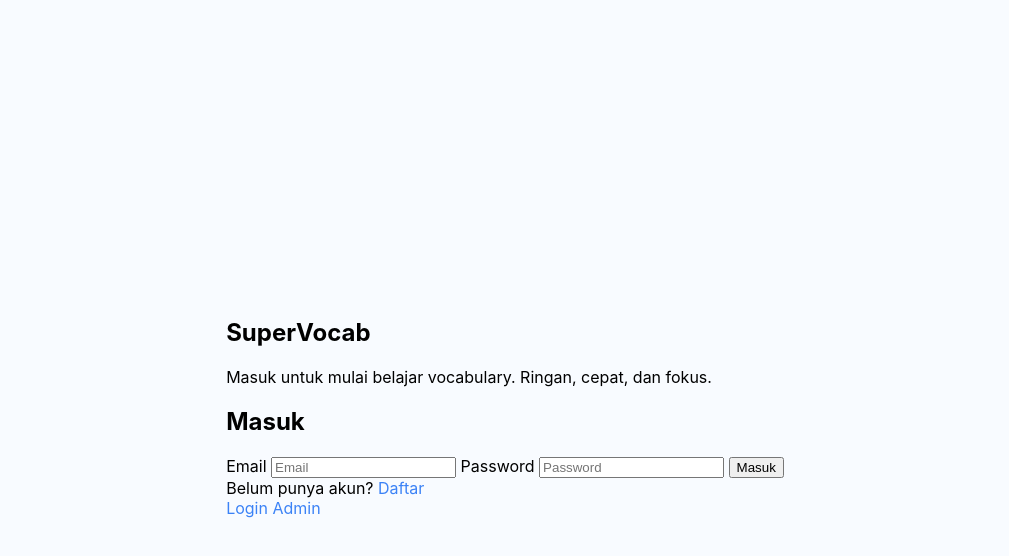
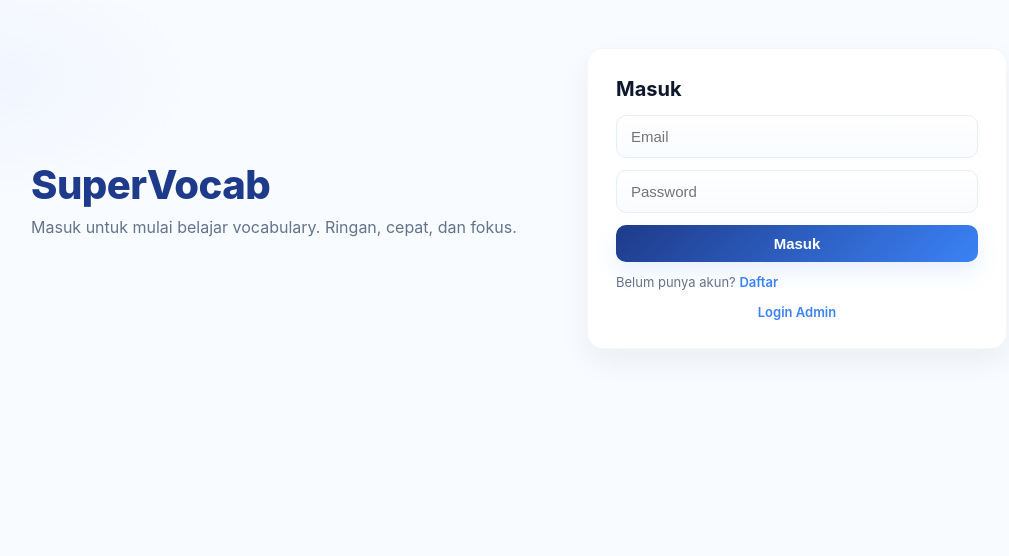
Before and after one commit to superenglishid/supervocab, a plain HTML site: page index.html in a window 1280 px wide. Shown: the whole page, without its empty margins (135-1144 px from the left). Drawn offline with Linux system fonts and the light colour scheme.

Commit message:
Update style.css

```diff
--- a/style.css
+++ b/style.css
@@ -1,57 +1,134 @@
-/* LOGIN PAGE */
-.login-body {
-  background: #F8FBFF;
-  font-family: Inter, sans-serif;
-  display: flex;
-  justify-content: center;
-  align-items: center;
-  min-height: 100vh;
+/* ---------- LOGIN / GLOBAL ---------- */
+:root{
+  --bg: #F8FBFF;
+  --card: #FFFFFF;
+  --ink: #0F172A;
+  --muted: #64748B;
+  --accent-1: #1E3A8A;   /* deep blue */
+  --accent-2: #3B82F6;   /* bright blue */
+  --accent-grad: linear-gradient(135deg, #1E3A8A 0%, #3B82F6 100%);
+  --shadow-soft: 0 12px 30px rgba(16,24,40,0.06);
+  --radius: 16px;
+  --glass: rgba(255,255,255,0.7);
 }
 
-.login-container {
-  width: 100%;
-  max-width: 380px;
-  padding: 30px;
-  background: white;
-  border-radius: 14px;
-  box-shadow: 0 8px 20px rgba(16,24,40,0.08);
+/* reset minimal */
+*{box-sizing:border-box}
+body{
+  margin:0;
+  font-family:Inter, system-ui, -apple-system, "Segoe UI", Roboto, "Helvetica Neue", Arial;
+  background: radial-gradient(1000px 600px at 10% 10%, rgba(59,130,246,0.04), transparent 20%), var(--bg);
+  color:var(--ink);
+  -webkit-font-smoothing:antialiased;
+  -moz-osx-font-smoothing:grayscale;
+  min-height:100vh;
 }
 
-.login-title {
-  margin: 0;
-  font-size: 28px;
-  font-weight: 700;
-  text-align: center;
+/* layout */
+.container{
+  display:grid;
+  grid-template-columns: 1fr min(420px, 92%);
+  gap: 36px;
+  align-items:center;
+  padding:48px;
+  max-width:1100px;
+  margin: 0 auto;
 }
 
-.login-subtitle {
-  margin: 6px 0 24px;
-  text-align: center;
-  color: #64748B;
-  font-size: 14px;
+/* hero left */
+.hero{
+  padding:28px;
+}
+.hero-inner{ max-width:560px; }
+.brand{
+  margin:0 0 8px;
+  font-size:40px;
+  font-weight:800;
+  letter-spacing:-0.5px;
+  color:var(--accent-1);
+}
+.lead{
+  margin:0;
+  color:var(--muted);
+  font-size:16px;
 }
 
-.login-box {
-  display: flex;
-  flex-direction: column;
-  gap: 12px;
+/* card */
+.card{
+  background: var(--card);
+  border-radius: var(--radius);
+  padding:24px;
+  box-shadow: var(--shadow-soft);
+  border: 1px solid rgba(16,24,40,0.03);
 }
 
-.login-input {
-  padding: 10px 12px;
-  border: 1px solid #CBD5E1;
-  border-radius: 8px;
-  font-size: 15px;
+/* login card specifics */
+.login-card{
+  padding:28px;
 }
 
-.login-input:focus {
-  outline: 2px solid #3B82F6;
+/* headings */
+.card-title{
+  margin:0 0 14px;
+  font-weight:700;
+  font-size:20px;
 }
 
-.link {
-  color: #3B82F6;
-  text-decoration: none;
+/* form */
+.login-form{ display:flex; flex-direction:column; gap:12px; }
+.input{
+  padding:12px 14px;
+  border-radius:10px;
+  border:1px solid #E6EEF9;
+  background: linear-gradient(180deg, rgba(255,255,255,0.9), rgba(248,251,255,0.9));
+  font-size:15px;
+  transition: box-shadow .15s ease, border-color .15s ease, transform .08s ease;
 }
-.link:hover {
-  text-decoration: underline;
+.input:focus{
+  outline:none;
+  border-color: var(--accent-2);
+  box-shadow: 0 6px 18px rgba(59,130,246,0.12);
+  transform: translateY(-1px);
 }
+
+/* buttons */
+.btn{
+  display:inline-block;
+  border:none;
+  border-radius:10px;
+  padding:10px 14px;
+  font-weight:700;
+  cursor:pointer;
+  font-size:15px;
+}
+.btn.primary{
+  color:white;
+  background: var(--accent-grad);
+  box-shadow: 0 10px 22px rgba(59,130,246,0.12);
+  transition: transform .08s ease, box-shadow .12s ease, opacity .12s;
+}
+.btn.primary:hover{ transform: translateY(-2px); }
+.btn.full{ width:100%; }
+
+/* small text, links */
+.small{ font-size:13px; }
+.muted{ color:var(--muted); }
+.link{ color:var(--accent-2); text-decoration:none; font-weight:600; }
+.link:hover{ text-decoration:underline; }
+
+/* accessibility helpers */
+.sr-only{
+  position:absolute !important;
+  width:1px;height:1px;padding:0;margin:-1px;overflow:hidden;clip:rect(0,0,0,0);white-space:nowrap;border:0;
+}
+
+/* admin bottom link */
+.admin-link{ margin-top:14px; text-align:center; }
+
+/* responsive */
+@media (max-width:880px){
+  .container{ grid-template-columns: 1fr; padding:28px; gap:20px; }
+  .hero{ order:2; text-align:center; }
+  .login-card{ order:1; }
+  .brand{ font-size:32px; }
+}
```
